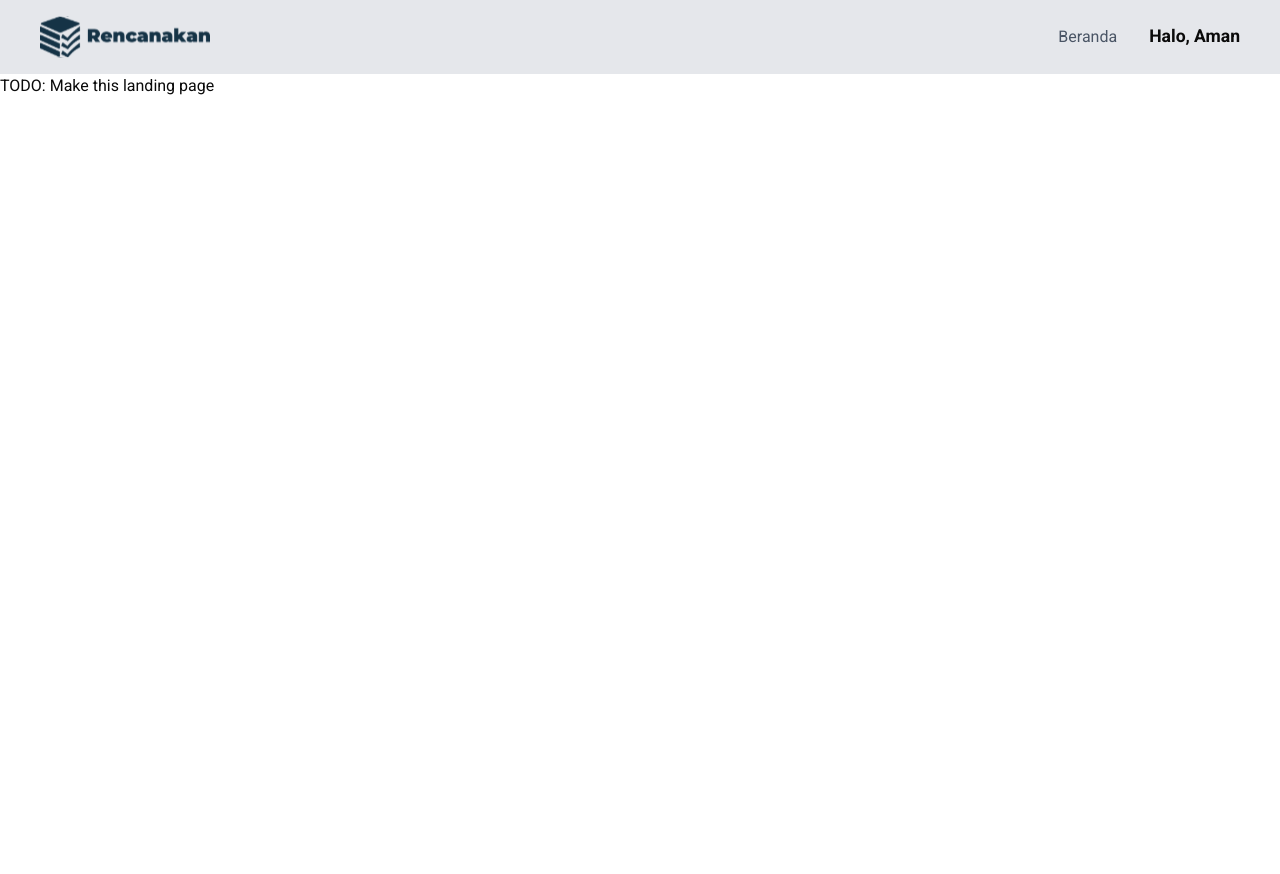
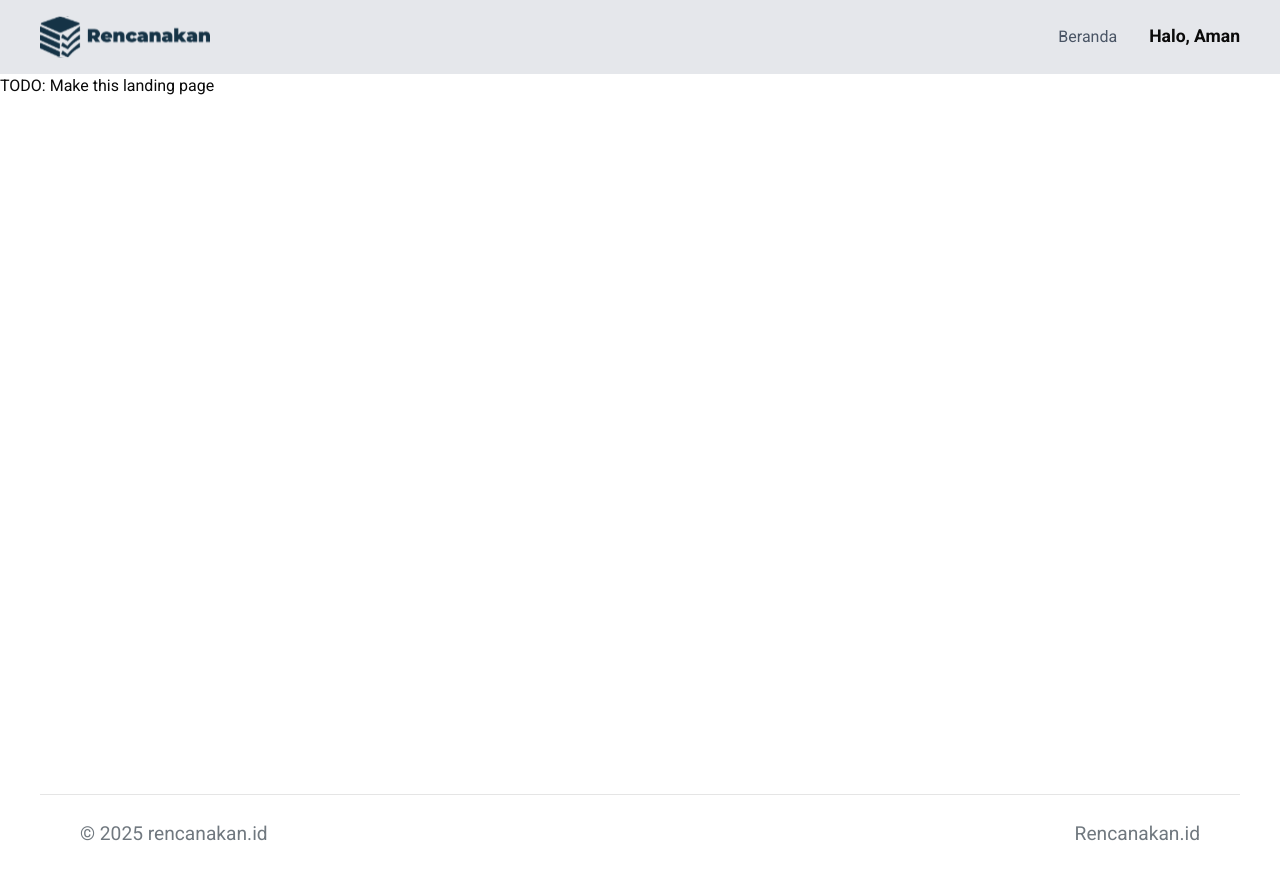
Before and after one commit to Rencanakan-id/rencanakan-talent_pool-frontend, a React (Vite) app: page / in a window 1280 px wide. Before the commit the page ends 800 px from the top, so only its background shows below. Built offline with nearby package versions, Linux system fonts and the light colour scheme.

Commit message:
feat: implement footer

```diff
--- a/src/App.tsx
+++ b/src/App.tsx
@@ -1,8 +1,17 @@
-import { Outlet } from "react-router";
-import { Navbar } from "./components/layout/navbar";
+import { Outlet } from 'react-router';
+import { Navbar } from './components/layout/navbar';
+import { Footer } from './components/layout/footer';
 
 function App() {
-  return <div><Navbar /><Outlet /></div>;
+  return (
+    <div>
+      <Navbar />
+      <div className="min-h-[calc(100vh-80px)]">
+        <Outlet />
+      </div>
+      <Footer />
+    </div>
+  );
 }
 
 export default App;
--- /dev/null
+++ b/src/components/layout/footer.tsx
@@ -0,0 +1,12 @@
+import { Typography } from '../atoms/typography';
+
+export const Footer: React.FC = () => {
+  return (
+    <div className="mx-5 flex h-20 items-center border-t-1 px-1 lg:mx-10 lg:px-10">
+      <div className="flex w-full items-center justify-between border-gray-200 text-[#70787F]">
+        <Typography variant="b2">© 2025 rencanakan.id</Typography>
+        <Typography variant="b2">Rencanakan.id</Typography>
+      </div>
+    </div>
+  );
+};
--- a/src/main.tsx
+++ b/src/main.tsx
@@ -10,8 +10,6 @@ createRoot(document.getElementById('root')!).render(
       <Route path="" element={<App />}>
         <Route path="/" element={<>TODO: Make this landing page</>} />
         <Route path="/design" element={<DesignSystemModule />} />
-
-
       </Route>
     </Routes>
   </BrowserRouter>
```
